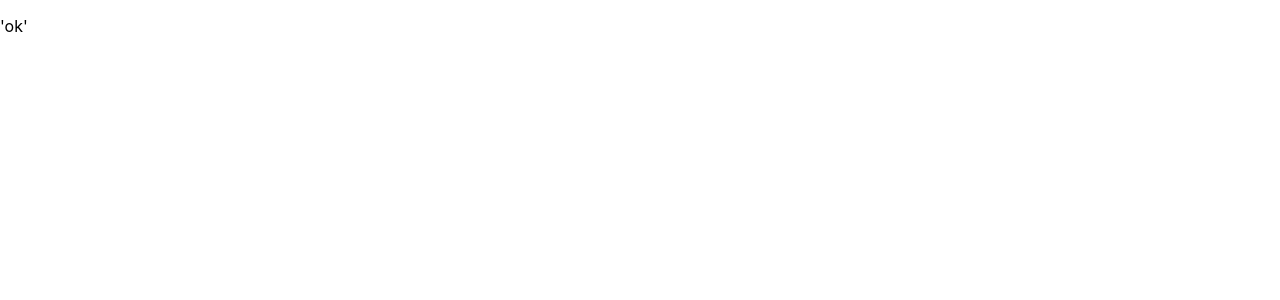
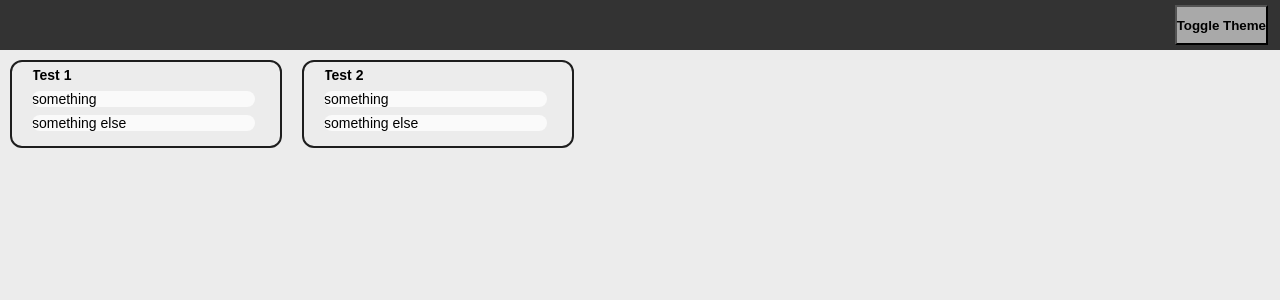
Before and after one commit to StathisKap/React_trello, a React (Create React App) app: page / in a window 1280 px wide. Shown: the top 300 px of the page. Built offline with nearby package versions, Linux system fonts and the light colour scheme.

Commit message:
Tried to implement drag and drop. But skipping it for now to do GraphQL

```diff
--- a/src/App.js
+++ b/src/App.js
@@ -1,11 +1,22 @@
-import React from 'react';
-import styled from 'styled-components'
+import { DataProvider } from './app/DataProvider';
+import * as T from './components/Themes';
+import Board  from './components/Board'
+import Header from './components/Header';
 import './App.css';
 
-function App() {
+/**
+ *
+ *
+ *
+ */
+export default function App() {
+
   return (
-  <p>'ok'</p>
+    <T.CustomThemeProvider>
+        <Header/>
+        <DataProvider>
+          <Board/>
+        </DataProvider>
+    </T.CustomThemeProvider>
   );
 }
-
-export default App;
--- /dev/null
+++ b/src/app/DataProvider.js
@@ -0,0 +1,37 @@
+/**
+ *
+ *
+ *
+ */
+import React from 'react';
+
+
+/**
+ *
+ *
+ *
+ */
+export const DataContext = React.createContext();
+
+
+/**
+ *
+ *
+ *
+ */
+export function DataProvider({ children }) {
+  const [datalists, setDataLists] = React.useState([
+    {id: 0, title: 'test 1', cards: [{id: 0, title: 'something'}, {id: 1, title: 'something else'}]},
+    {id: 1, title: 'test 2', cards: [{id: 2, title: 'something'}, {id: 3, title: 'something else'}]},
+  ]);
+
+  const updateDataLists = (newDataLists) => {
+    setDataLists(newDataLists);
+  };
+
+  return (
+    <DataContext.Provider value={{ datalists, updateDataLists }}>
+      {children}
+    </DataContext.Provider>
+  );
+}
--- /dev/null
+++ b/src/app/counter.js
@@ -0,0 +1,57 @@
+/**
+ *
+ *
+ *
+ */
+import { createSlice } from '@reduxjs/toolkit'
+
+
+/**
+ *
+ *
+ *
+ */
+export const counterSlice = createSlice({
+  name: 'counter',
+  initialState: {
+    count: 0,
+  },
+
+  /**
+   *
+   *
+   *
+   */
+  reducers: {
+
+    /**
+     *
+     *
+     *
+     */
+    increment: (state) => {
+      state.count += 1
+    },
+
+    /**
+     *
+     *
+     *
+     */
+    decrement: (state) => {
+      state.count -= 1
+    },
+
+    /**
+     *
+     *
+     *
+     */
+    incrementByAmount: (state, action) => {
+      state.count += action.payload
+    },
+  },
+})
+
+export const { increment, decrement, incrementByAmount } = counterSlice.actions
+export default counterSlice.reducer;
--- a/src/app/store.js
+++ b/src/app/store.js
@@ -1,5 +1,9 @@
 import { configureStore } from "@reduxjs/toolkit";
+import counterReducer from "./counter";
+
 
 export default configureStore({
-  reducer: {}
+  reducer: {
+    counter: counterReducer,
+  }
 });
--- /dev/null
+++ b/src/components/Board.js
@@ -0,0 +1,74 @@
+/**
+ *
+ *
+ *
+ */
+import React from 'react';
+import styled from 'styled-components';
+import { DataContext } from '../app/DataProvider';
+import List from './List';
+
+
+/**
+ *
+ *
+ *
+ */
+export default function Board() {
+  const { datalists, setDataLists } = React.useContext(DataContext)
+  return (
+      <S.Board onDrop={handleOnDrop} onDragOver={handleDragOver}>
+        {datalists.map((list) => (<li key={list.id}><List list={list} /></li>))}
+      </S.Board>
+  );
+
+  function handleDragOver(e){
+    e.preventDefault();
+    console.log("over");
+  }
+
+  function handleOnDrop(e){
+    const { listID, newID } = e.dataTransfer.getData("ids");
+    console.log('listId', listID);
+    swapLists(listID, newID)
+  }
+
+  function swapLists(id1, id2) {
+    // Find indices of the lists with the given ids
+    const index1 = datalists.findIndex(list => list.id === id1);
+    const index2 = datalists.findIndex(list => list.id === id2);
+
+    // If both ids are found, proceed with the swap
+    if (index1 !== -1 && index2 !== -1) {
+      // Create a shallow copy of the datalists array
+      const newDatalists = datalists.slice();
+
+      // Swap the lists at the found indices
+      [newDatalists[index1], newDatalists[index2]] = [newDatalists[index2], newDatalists[index1]];
+
+      // Update state with the new array
+      setDataLists(newDatalists);
+    } else {
+      console.error('One or both ids not found');
+    }
+  }
+
+};
+
+
+/**
+ *
+ *
+ *
+ */
+const S = {}
+
+S.Board = styled.ol`
+  margin: auto;
+  padding: 10px;
+  gap: 20px;
+  display: flex;
+  list-style: none;
+  width: 100%;
+  height: 100%;
+`;
--- /dev/null
+++ b/src/components/GlobalStyles.js
@@ -0,0 +1,25 @@
+// globalStyles.js
+import { createGlobalStyle } from 'styled-components';
+
+const GlobalStyles = createGlobalStyle`
+  html, body, #root {
+    height: 100%;
+    margin: 0;
+    padding: 0;
+  }
+
+  body {
+    background-color: ${({ theme }) => theme.body};
+    color: ${({ theme }) => theme.text};
+    border: ${({ theme }) => theme.border};
+  }
+
+  *, *::before, *::after {
+    box-sizing: border-box;
+    margin: 0;
+    padding: 0;
+  }
+`;
+
+
+export default GlobalStyles;
--- /dev/null
+++ b/src/components/Header.js
@@ -0,0 +1,50 @@
+/**
+ *
+ *
+ *
+ */
+import { useContext } from 'react';
+import styled from 'styled-components';
+import * as T from './Themes';
+
+
+/**
+ *
+ *
+ *
+ */
+export default function Header() {
+  const { toggleTheme} = useContext(T.ThemeContext);
+
+  return (
+    <S.Header>
+      <S.Button onClick={toggleTheme}>Toggle Theme</S.Button>
+    </S.Header>
+  );
+};
+
+/**
+ *
+ *
+ *
+ */
+const S = {}
+
+S.Header = styled.div`
+  height: 50px;
+  background-color: #333333;
+  display: flex;
+  margin: auto;
+  justify-content: end;
+  padding: 2px;
+ `;
+
+ S.Button = styled.button`
+  height: 40px;
+  margin-top: auto;
+  margin-bottom: auto;
+  margin-left: 10px;
+  margin-right: 10px;
+  background-color: darkgray;
+  font-weight: bold;
+ `;
--- /dev/null
+++ b/src/components/List.js
@@ -0,0 +1,146 @@
+/**
+ *
+ *
+ *
+ */
+import React from 'react';
+import styled, { css } from 'styled-components'
+
+
+/**
+ *
+ *
+ *
+ */
+export default function List({list}){
+  const [isOverSubElement, setIsOverSubElement] = React.useState(false);
+
+  /**
+   * States for the values of the inputs
+   *
+   *
+   */
+  const [title, setTitle] = React.useState(list.title.charAt(0).toUpperCase() + list.title.slice(1));
+  const [cards, setCards] = React.useState(list.cards);
+
+
+  return (
+    <S.List
+    draggable={!isOverSubElement}
+    onDragStart={handleDragStart}
+    onDragEnd={handleDragEnd}
+    >
+      <S.Title
+        key={list.id}
+        onKeyDown={handleKeyDown}
+        onBlur={(e) => handleTitleBlur(e)}
+        onMouseOver={handleMouseOver}
+        onMouseOut={handleMouseOut}
+        defaultValue={title}
+      />
+      {list.cards.map((card) => (
+      <S.Card
+        key={card.id}
+        onKeyDown={handleKeyDown}
+        onBlur={(e) => handleCardBlur(card.id, e)}
+        onMouseOver={handleMouseOver}
+        onMouseOut={handleMouseOut}
+        defaultValue={card.title}
+      />
+      ))}
+    </S.List>
+  );
+
+  /**
+   *
+   *
+   *
+   */
+   function handleDragStart(event){
+    event.dataTransfer.setData('text/plain', list.title);
+    event.currentTarget.classList.add('tilted');
+  }
+
+  function handleDragEnd(event){
+    event.dataTransfer.getData('text/plain', list.title);
+    event.currentTarget.classList.remove('tilted');
+  }
+  function handleMouseOver(){
+    setIsOverSubElement(true);
+  };
+
+  function handleMouseOut(){
+    setIsOverSubElement(false);
+  };
+
+  function handleTitleBlur(e){
+    setTitle(e.target.value);
+  };
+
+  function handleCardBlur(index, e){
+    const newCards = cards.slice();
+    newCards[index] = {
+      ...newCards[index],
+      title: e.target.value
+    };
+    setCards(newCards);
+  };
+
+  function handleKeyDown(e) {
+    if (e.key === 'Enter') {
+      e.preventDefault();
+      e.target.blur();
+    }
+  }
+};
+
+
+/**
+ *
+ *
+ *
+ */
+const S = {};
+
+S.tiltStyles = css`
+  opacity: 0.5;
+  transform: rotate(12deg);
+  transition: transform 0.2s;
+`;
+
+
+S.List = styled.div`
+  border: 2px solid;
+  width: 272px;
+  padding-left: 20px;
+  padding-bottom: 10px;
+  margin-top: auto;
+  margin-bottom: auto;
+  border-radius: 12px;
+
+  &.tilted {
+    ${S.tiltStyles}
+  }
+`;
+
+S.Title = styled.input`
+  font-weight: 900;
+  width: calc(100% - 25px);
+  margin-right: 20px;
+  border: 0px;
+  margin-bottom: 5px;
+  margin-top: 5px;
+  border-radius: 8px;
+  background-color: inherit;
+  font-size: 14px;
+`;
+
+S.Card = styled.input`
+  margin-right: 20px;
+  margin-bottom: 5px;
+  width: calc(100% - 25px);
+  border: 0px;
+  border-radius: 8px;
+  font-size: 14px;
+  background-color: #fafafa;
+`;
--- /dev/null
+++ b/src/components/Themes.js
@@ -0,0 +1,41 @@
+/**
+ *
+ *
+ *
+ */
+import React from "react";
+import { createContext } from "react";
+import { ThemeProvider } from 'styled-components';
+import GlobalStyles from './GlobalStyles.js';
+
+/**
+ *
+ *
+ *
+ */
+export const ThemeContext = createContext();
+export const lightTheme = { body: '#ececec', text: '#1e1e1e', };
+export const darkTheme = { body: '#1e1e1e', text: '#ececec',};
+
+
+/**
+ *
+ *
+ *
+ */
+export function CustomThemeProvider({ children }) {
+  const [theme, setTheme] = React.useState('light');
+
+  const toggleTheme = () => {
+    setTheme(prevTheme => (prevTheme === 'light' ? 'dark' : 'light'));
+  };
+
+  return (
+    <ThemeContext.Provider value={{ theme, toggleTheme }}>
+      <ThemeProvider theme={theme === 'light' ? lightTheme : darkTheme}>
+        <GlobalStyles />
+        {children}
+      </ThemeProvider>
+    </ThemeContext.Provider>
+  );
+}
```
Also changed, not shown: src/index.js (+21 -0 lines).
